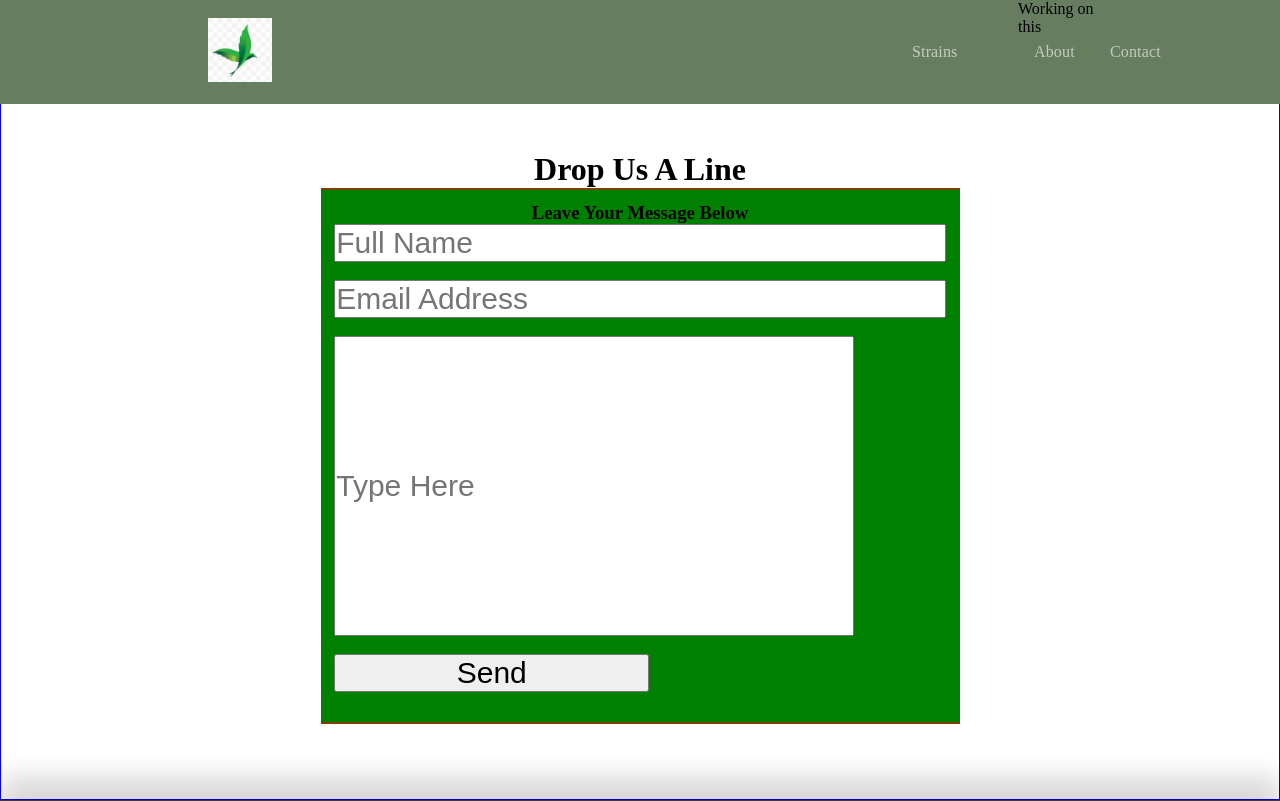
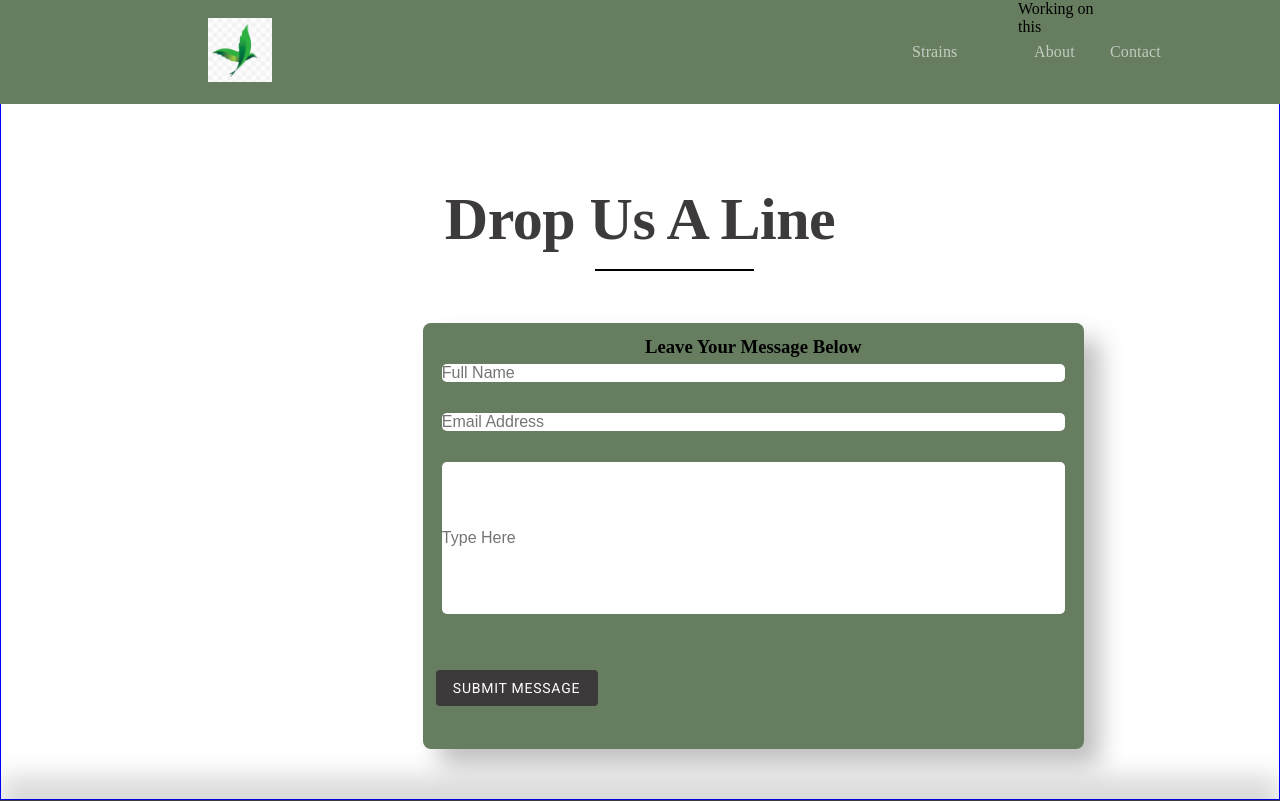
Before and after one commit to jeffsnff/TegridyFarms, a React (Create React App) app: page /Contact in a window 1280 px wide. Shown: the top 801 px of the page. Built offline with nearby package versions, Linux system fonts and the light colour scheme; a web font is replaced by a local one.

Commit message:
finished cssing the contact page

```diff
--- a/src/contact/Contact.css
+++ b/src/contact/Contact.css
@@ -1,36 +1,77 @@
 @media(min-width: 701px){
     .entryForm {
+        /* display: flex;
+        flex-direction: column;
+        justify-content: center; */
         border: 1px solid blue;
         padding-top: 150px;
         height: 100vh;
     }
     .entryForm > h1 {
+        position: relative;
+        top: 5%;
+        font-family: Proxima Nova;
+        font-weight: bold;
+        font-size: 60px;
+        line-height: 73px;
+        letter-spacing: -0.5px;
+        color: #3d3a3b;
         text-align: center;
     }
+    .twoLine{
+        position: relative;
+        left: 46.5%;
+        top: 7%;
+        width: 159px;
+        border: 1px solid #000000;
+
+    }
     form {
+        border-radius: 8px;
+        top: 15%;
         padding: 1%;
-        background-color: green;
+        background-color: #667D60;
         position: relative;
-        left: 25%;
+        left: 33%;
         display: flex;
         flex-direction: column;
-        width: 50%;
-        border: 1px solid red;
+        width: 661px;
+        box-shadow: 16px 16px 24px rgba(0, 0, 0, 0.25);
         text-align: center;
     }
     .letter {
-        height: 300px;
-        width: 520px;
+        height: 152px;
     }
     input {
-        font-size: 30px;
+        border-radius: 5px;
+        border: none;
+        margin: 1%;
+        font-size: 16px;
     }
     button {
-        width: 315px;
-        font-size: 30px;
+        margin-top: 5%;
+        margin-bottom: 2%;
+        font-family: Roboto;
+        font-weight: 500;
+        font-size: 14px;
+        line-height: 16px;
+        text-transform: uppercase;
+        letter-spacing: 0.75px;
+
+        color: #ffffff;
+        border: none;
+        background: #3d3a3b;
+        border-radius: 4px;
+        height: 36px;
+        width: 162px;
     }
-    form > div {
+    /* form > div {
         display: flex;
         justify-content: center;
+    } */
+    .thankPic{
+        position: absolute;
+        left: 37%;
+        top: 40%;
     }
 }
--- a/src/contact/Contact.js
+++ b/src/contact/Contact.js
@@ -39,16 +39,17 @@ class Contact extends Component {
         return(
             <div className="entryForm">
                 <h1>Drop Us A Line</h1>
+                <div className="twoLine"></div>
                 <form onSubmit={this.handleSubmit}>
                     <h3>Leave Your Message Below</h3>
                     <input name="name" value={this.state.name} onChange={this.handleChange} type="text" placeholder="Full Name"></input><br/>
                     <input name="email" value={this.state.email} onChange={this.handleChange} type="text" placeholder="Email Address"></input><br />
                     <input name="message" value={this.state.message} onChange={this.handleChange} className="letter" type="text" placeholder="Type Here"></input><br/>
-                    <button>Send</button><br/>
-                    <div>
+                    <button>Submit Message</button><br/>
+                </form>
+                <div className="thankPic">
                         <img value={this.state.display} onChange={this.handleChange} style={{display:this.state.display}}src={randyThanks} alt="Thanksssss"/>
-                    </div>
-                </form>
+                </div>
             </div>
         )
     }
```
